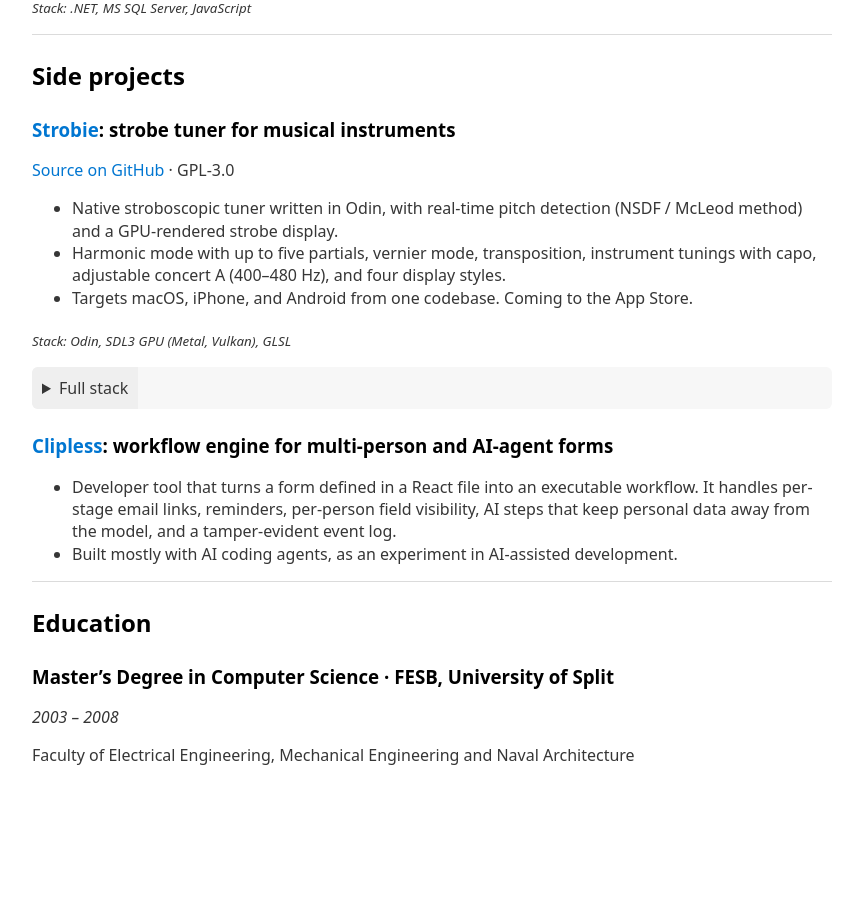
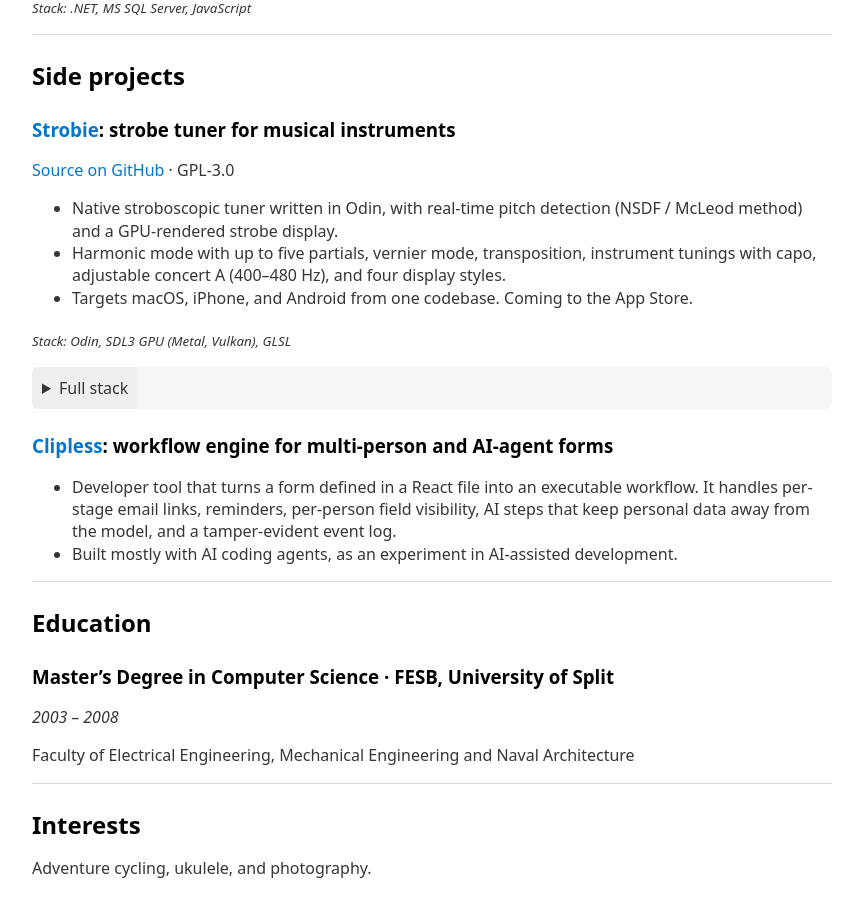
Before and after one commit to dsego/dsego.github.io, a Jekyll site: the page built from resume.md, in a window 1280 px wide and 900 px high, scrolled down 5237 px. Shown: the whole window, without its empty margins (208-1071 px from the left). Built offline with Jekyll 4.4.1, drawn with Linux system fonts in a browser that asks for light colours; our own code applies the rules of GitHub Pages for plain Markdown files; before the commit the page ends 6024 px from its top, so only the background shows below that.

Commit message:
add interests

```diff
--- a/resume.md
+++ b/resume.md
@@ -250,3 +250,9 @@ Odin, SDL3 (GPU API: Metal, Vulkan), GLSL, PFFFT, miniaudio, stb, just
 *2003 – 2008*
 
 Faculty of Electrical Engineering, Mechanical Engineering and Naval Architecture
+
+---
+
+## Interests
+
+Adventure cycling, ukulele, and photography.
```
